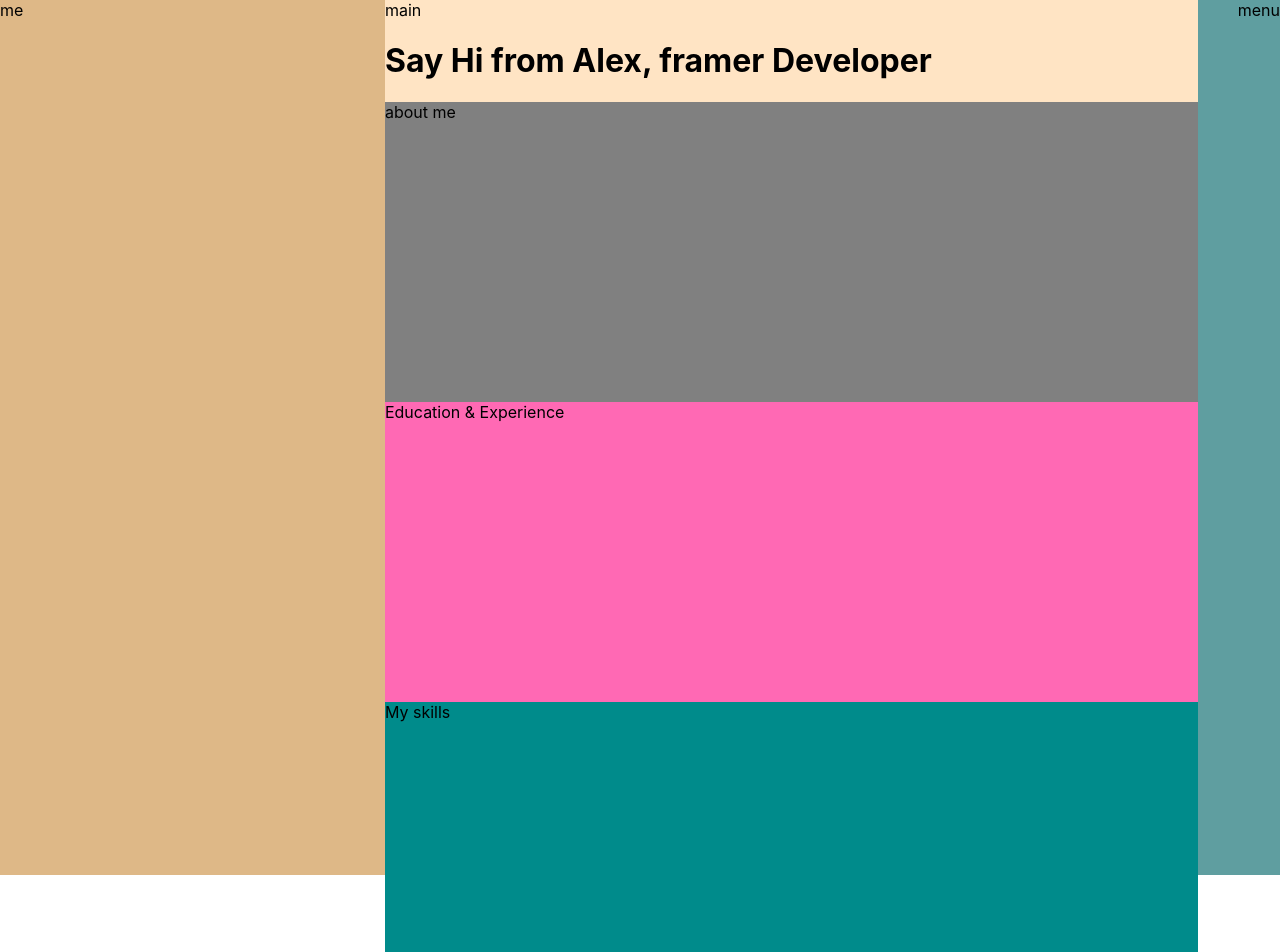
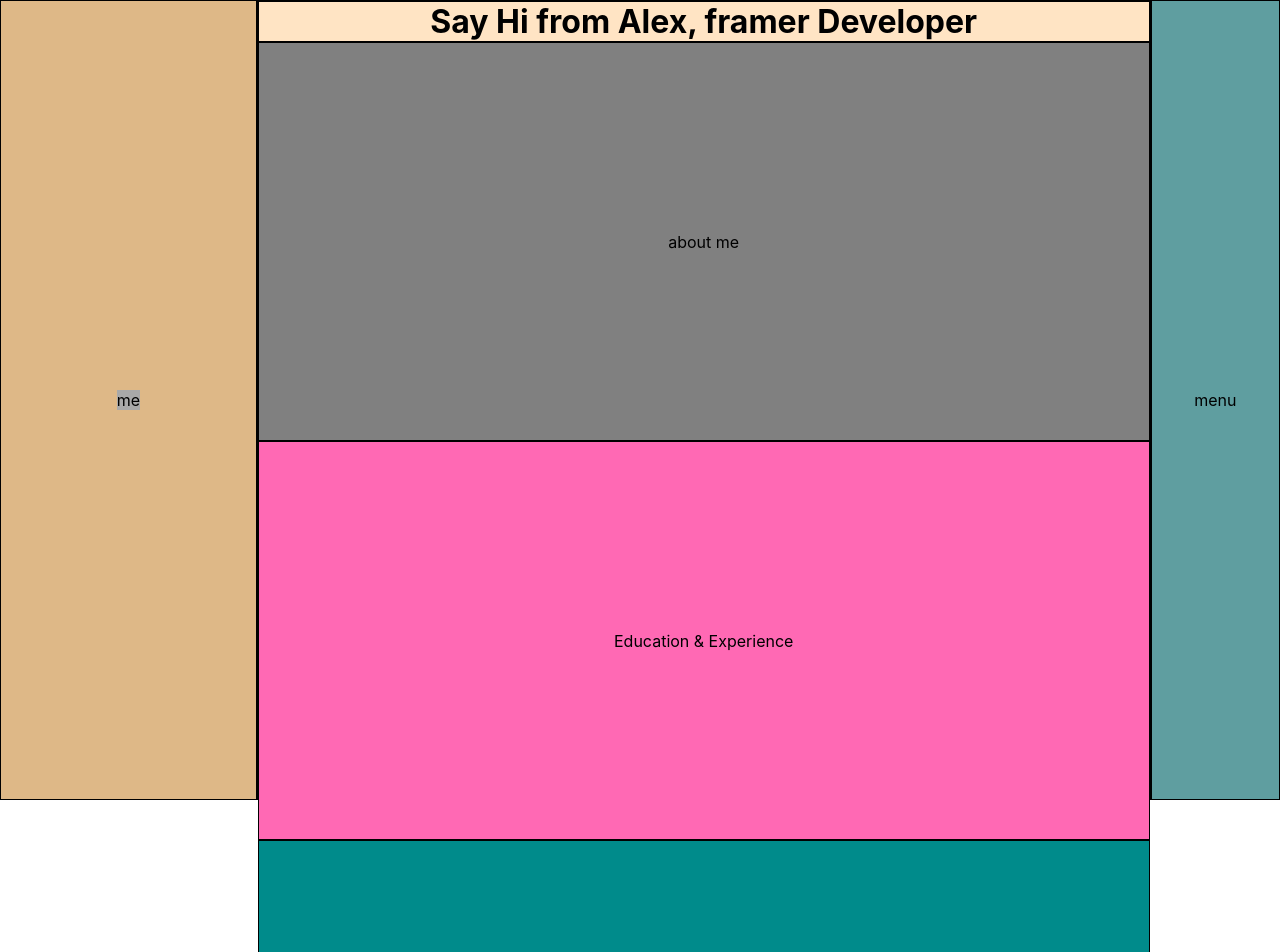
Before and after one commit to avkotau/portfolio, a React (Create React App) app: page / in a window 1280 px wide. Shown: the top 952 px of the page. Built offline with nearby package versions, Linux system fonts and the light colour scheme.

Commit message:
feat: add: SCSS, global styles

```diff
--- a/src/App.module.css
+++ /dev/null
@@ -1,46 +0,0 @@
-.app {
-    display: flex;
-    justify-content: space-between;
-}
-.leftSidebarContainer {
-    background-color: burlywood;
-    width: 485px;
-    height: 875px;
-}
-.mainContainer {
-    background-color: bisque;
-    width: 80%;
-    height: 100vh;
-}
-
-.name {
-
-}
-.menuContainer {
-    background-color: cadetblue;
-    right: 68px;
-}
-
-.aboutContainer {
-    background-color: gray;
-    height: 300px;
-}
-
-.resumeContainer {
-    background-color: hotpink;
-    height: 300px;
-}
-.skillsContainer {
-    background-color: darkcyan;
-    height: 300px;
-}
-
-.portfolioContainer {
-    background-color: aquamarine;
-    height: 300px;
-}
-
-.contactContainer {
-    background-color: darkgray;
-    height: 300px;
-}
--- /dev/null
+++ b/src/App.module.scss
@@ -0,0 +1,95 @@
+$hg: 50%;
+
+%tplborder {
+  border: 1px solid;
+}
+
+@mixin displayFlexCenter($fl, $jc, $ai) {
+  display: $fl;
+  justify-content: $jc;
+  align-items: $ai;
+}
+
+.app {
+  display: flex;
+  justify-content: space-between;
+}
+
+.leftSidebarContainer {
+  background-color: burlywood;
+  @include displayFlexCenter(flex, center, center);
+  width: 485px;
+  height: 100vh;
+  flex: 0.2;
+
+  .leftSidebar {
+    background-color: darkgray;
+    max-width: 285px;
+    max-height: 475px;
+  }
+
+  @extend %tplborder
+}
+
+
+.mainContainer {
+  background-color: bisque;
+  flex: 0.7;
+  height: 100vh;
+
+  @extend %tplborder;
+
+  .main {
+    @include displayFlexCenter(flex, center, center);
+    @extend %tplborder;
+
+  }
+
+  .name {
+
+  }
+
+  .aboutContainer {
+    background-color: gray;
+    height: $hg;
+    @include displayFlexCenter(flex, center, center);
+    @extend %tplborder
+  }
+
+  .resumeContainer {
+    background-color: hotpink;
+    height: $hg;
+    @include displayFlexCenter(flex, center, center);
+    @extend %tplborder
+
+  }
+
+  .skillsContainer {
+    background-color: darkcyan;
+    height: $hg;
+    @include displayFlexCenter(flex, center, center);
+    @extend %tplborder
+  }
+
+  .portfolioContainer {
+    background-color: aquamarine;
+    height: $hg;
+    @include displayFlexCenter(flex, center, center);
+    @extend %tplborder
+  }
+
+  .contactContainer {
+    background-color: darkgray;
+    height: $hg;
+    @include displayFlexCenter(flex, center, center);
+    @extend %tplborder
+  }
+}
+
+.menuContainer {
+  background-color: cadetblue;
+  @include displayFlexCenter(flex, center, center);
+  right: 68px;
+  flex: 0.1;
+  @extend %tplborder
+}
--- a/src/App.tsx
+++ b/src/App.tsx
@@ -1,26 +1,42 @@
 import React from 'react';
 
-import s from './App.module.css';
+import s from './App.module.scss';
 
 function App() {
     return (
         <div className={s.app}>
             <div className={s.leftSidebarContainer}>
+                <div className={s.leftSidebar}>
                     <div className={s.meImg}>me</div>
                 </div>
-        <div className={s.mainContainer}>main
+            </div>
+
+            <div className={s.mainContainer}>
                 <div className={s.main}>
                     <div className={s.name}>
                         <h1>Say Hi from Alex, framer Developer</h1>
                     </div>
                 </div>
-            <div className={s.aboutContainer}> about me</div>
-            <div className={s.resumeContainer}>Education & Experience</div>
-            <div className={s.skillsContainer}>My skills</div>
-            <div className={s.portfolioContainer}>Featured Projects</div>
-            <div className={s.contactContainer}>Contact</div>
+                <div className={s.aboutContainer}>
+                    <div className={s.about}>about me</div>
                 </div>
-        <ul className={s.menuContainer}>menu</ul>
+                <div className={s.resumeContainer}>
+                    <div className={s.resume}>Education & Experience</div>
+                </div>
+                <div className={s.skillsContainer}>
+                    <div className={s.skills}>My skills</div>
+                </div>
+                <div className={s.portfolioContainer}>
+                    <div className={s.portfolio}>Featured Projects</div>
+                </div>
+                <div className={s.contactContainer}>
+                    <div className={s.contact}>Contact</div>
+                </div>
+            </div>
+
+            <div className={s.menuContainer}>
+                <ul className={s.menu}>menu</ul>
+            </div>
 
         </div>
     );
--- a/src/index.css
+++ b/src/index.css
@@ -1,15 +1,23 @@
+* {
+  box-sizing: border-box;
+  margin: 0;
+  padding: 0;
+}
+
 body {
-  margin: 0;
   font-family: -apple-system, BlinkMacSystemFont, 'Segoe UI', 'Roboto', 'Oxygen',
     'Ubuntu', 'Cantarell', 'Fira Sans', 'Droid Sans', 'Helvetica Neue',
     sans-serif;
   -webkit-font-smoothing: antialiased;
   -moz-osx-font-smoothing: grayscale;
-  box-sizing: border-box;
 }
 
-ul {
-  margin: 0;
+button {
+  cursor: pointer;
+}
+
+ul li {
+  list-style: none;
 }
 
 code {
```
Also changed, not shown: package.json (+5 -4 lines), 1 other file (tests, documents, lock files or other folders). Lines whose indentation alone changed are shown as unchanged.
